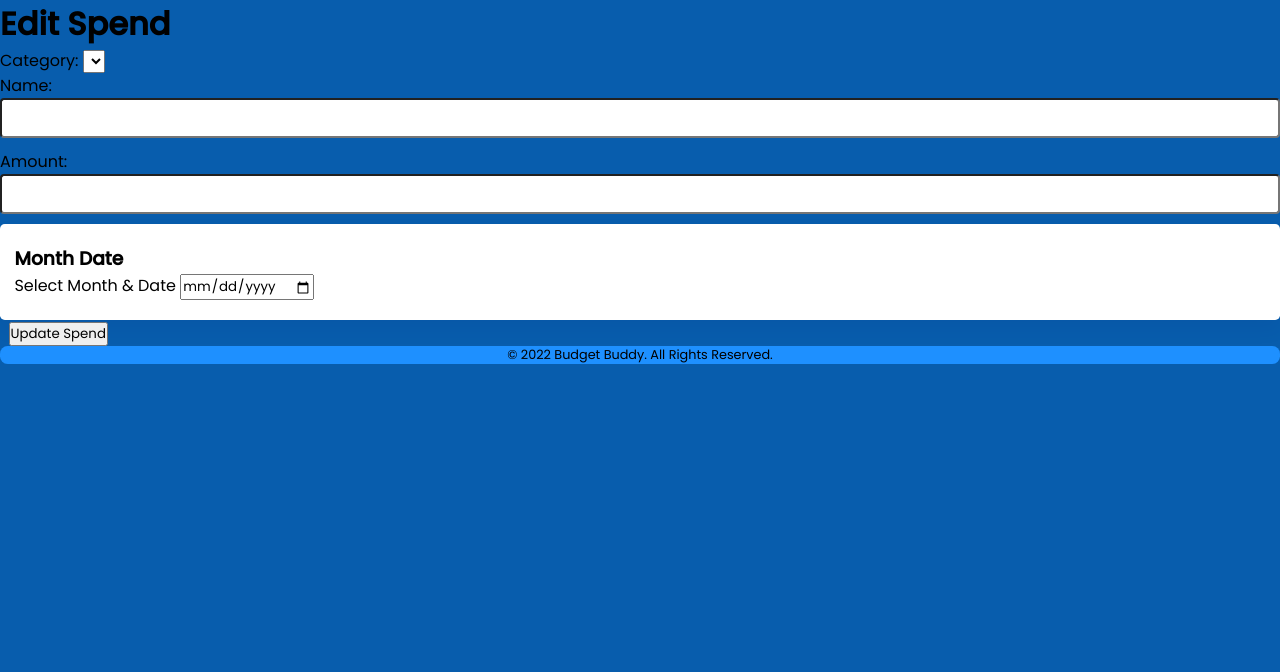
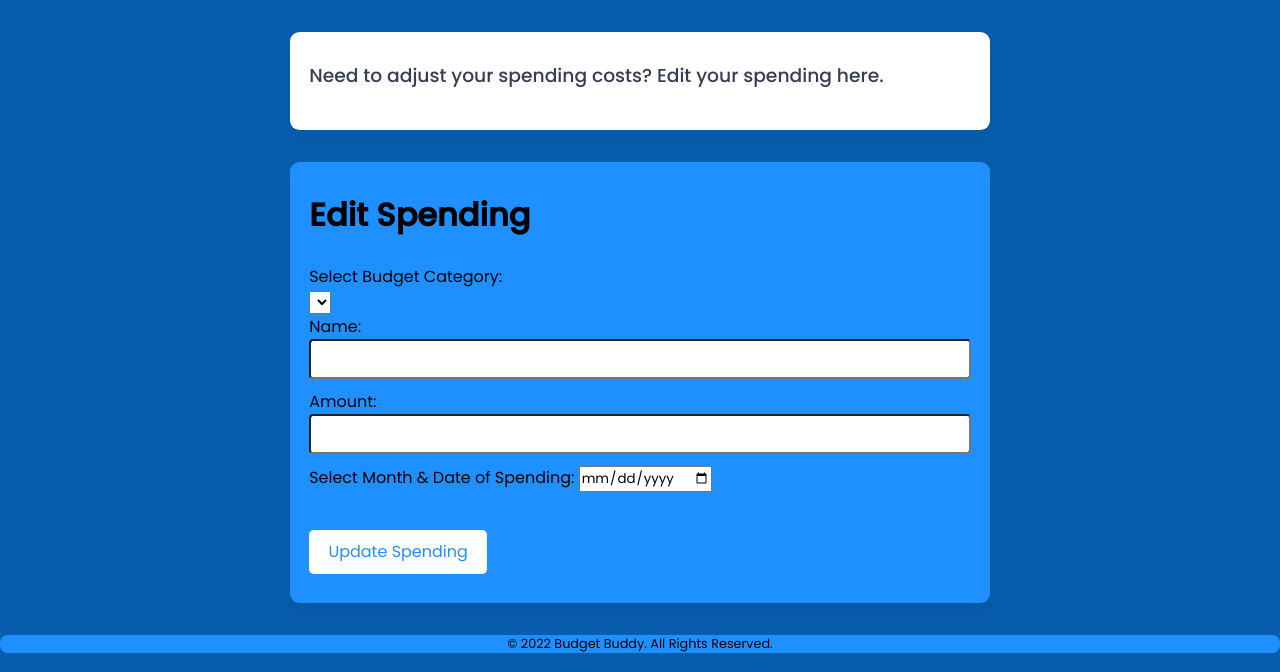
Before and after one commit to Vorix325/BudgetrBuddy, a PHP site: page /ex_starts/budget_page/spend_edit.php in a window 1280 px wide. Shown: the part 128-800 px from the top of the page. Run offline with PHP 8.4, Linux system fonts and the light colour scheme; data that the repository does not hold is empty.

Commit message:
css added

```diff
--- a/budget_page/spend_edit.php
+++ b/budget_page/spend_edit.php
@@ -1,11 +1,39 @@
+<!DOCTYPE html>
+
+<html lang="en">
+    <head>
+        <meta name="viewport"
+        content="width=device-width, initial-scale=1.0" />
+        <title>Edit Spending</title>
+
+        <!-- Google Font link -->
+        <link
+            href="https://fonts.googleapis.com/css2?family=Poppins:wght@400;500&display=swap"
+            rel="stylesheet"
+        />
+        <!-- Stylesheet -->
+        <link rel="stylesheet" href="../bp-stylesheet.css" />
+    </head>
+
+    <body>
+        <!-- Header -->
         <?php include '../view/header.php'; ?>
+
+        <div class="wrapper">
+            <div class="container">
+                <div class="welcome">
+                    <h3>Need to adjust your spending costs? Edit your spending here.</h3>
+                </div>
+            </div>
+
+            <!-- Edit Spending -->
+            <div class="super-welcome">
                 <main>
-    <h1>Edit Spend</h1>
+                    <h1>Edit Spending</h1><br>
                     <form action="." method="post" id="add_product_form">
                         <input type="hidden" name="action" value="updateSpending">
-
-        <label>Category:</label>
-        <select name="category_id">
+                        <label>Select Budget Category:</label><br>
+                        <select name="category_id" class="select-category">
                         <?php foreach ( $categories as $category ) : ?>
                             <option value="<?php echo $category->getCaID(); ?>" <?php if( $category->getCaID() == $category_id ): ?> selected="selected" <?php endif; ?>>
                                 <?php echo $category->getCaName(); ?>
@@ -21,17 +49,17 @@
                         <label>Amount:</label>
                         <input type="text" name="amount" value="<?php echo $amount; ?>" />
                         <br>
-
-        <div class="start-month-container">
-        <h3>Month Date</h3>
-        <label for="month">Select Month & Date</label>
+                        <label for="month">Select Month & Date of Spending:</label>
                         <p class= "hide error" id="month-error">Date is invalid</p>
                         <input type="date" class="month-date"  id="month-date" value="<?php echo $date; ?>">
-        </div>
-        <label>&nbsp;</label>
-        <input type="submit" value="Update Spend" />
+                        <br><br>
+                        <input type=button class="profile-submit" value="Update Spending" />
                         <br>
                     </form>
-
                 </main>
+            </div>
+        </div>
+        <!-- Footer -->
         <?php include '../view/footer.php'; ?>
+    </body>
+</html>
```
Lines whose indentation alone changed are shown as unchanged.
